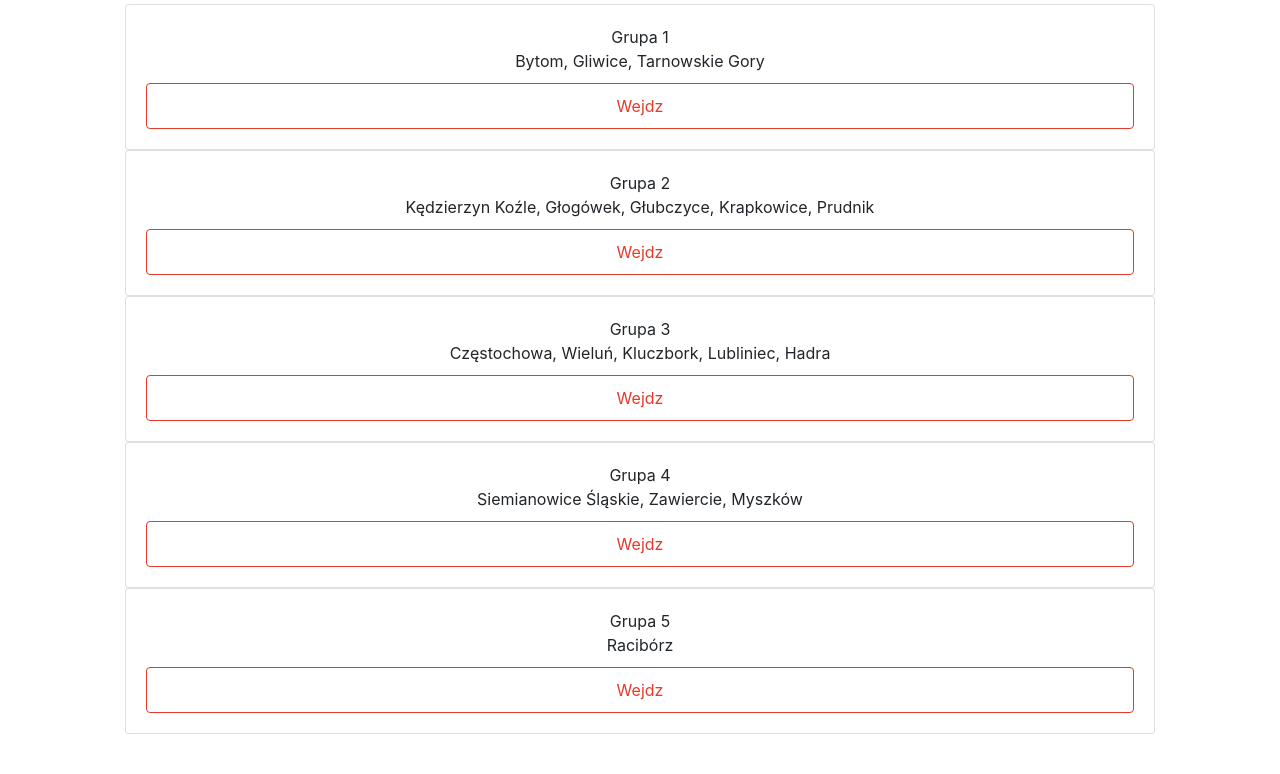
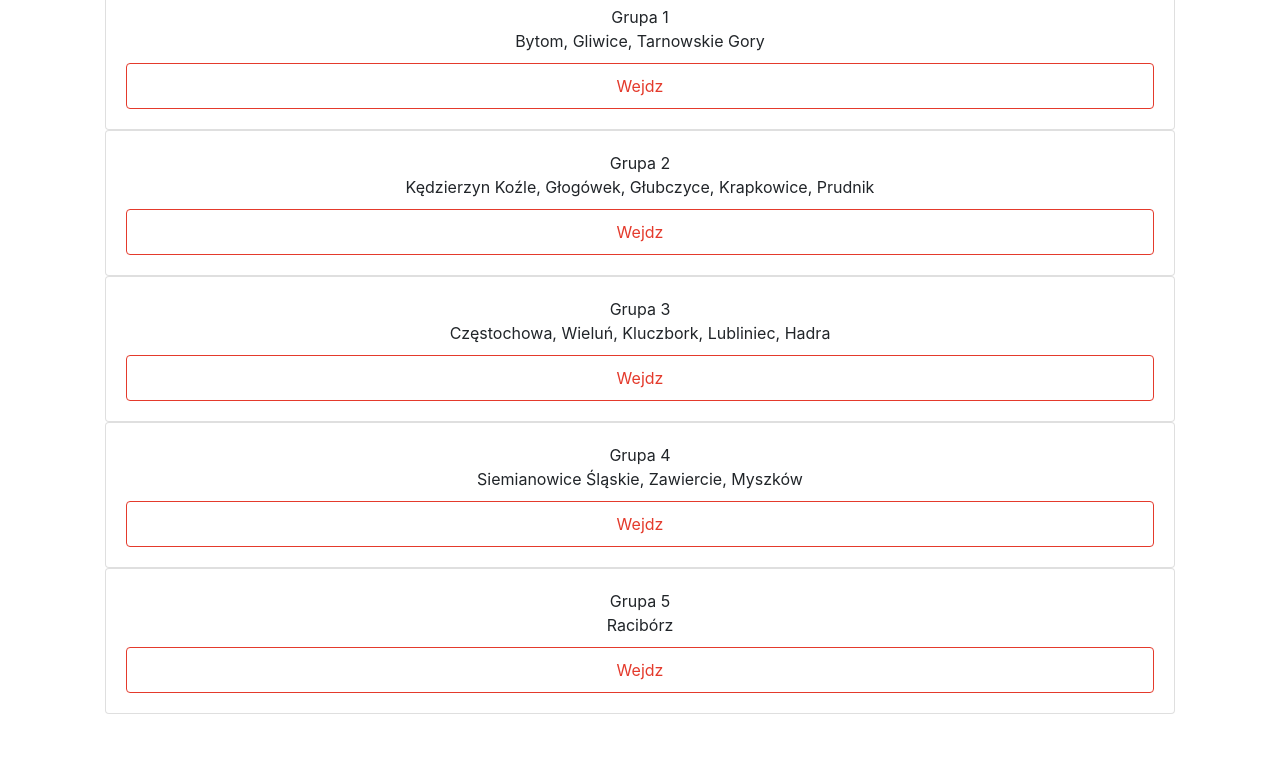
Before and after one commit to tskotniczny/premium_mobile, a website: page index.html in a window 1280 px wide. Shown: the part 156-930 px from the top of the page. After the commit the page ends 890 px from the top, so only its background shows below. Drawn offline with nearby package versions, Linux system fonts and the light colour scheme; files that its build step writes are made by us from their sources.

Commit message:
Move div to group-card component

```diff
--- a/index.scss
+++ b/index.scss
@@ -8,7 +8,3 @@
 .content-container{
     padding: 20px;
 }
-
-.group-cards-container{
-    padding: 20px;
-}
```
Also changed, not shown: index.css, 1 other file.
